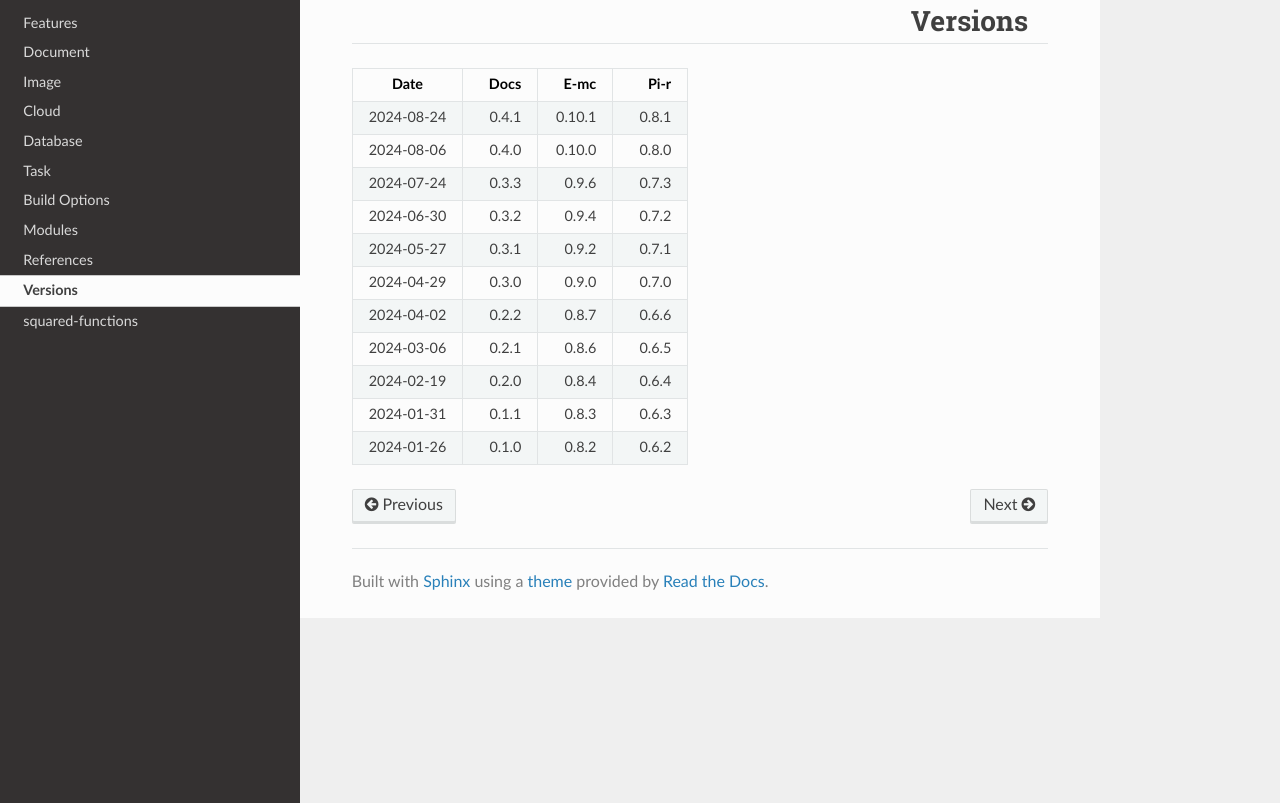
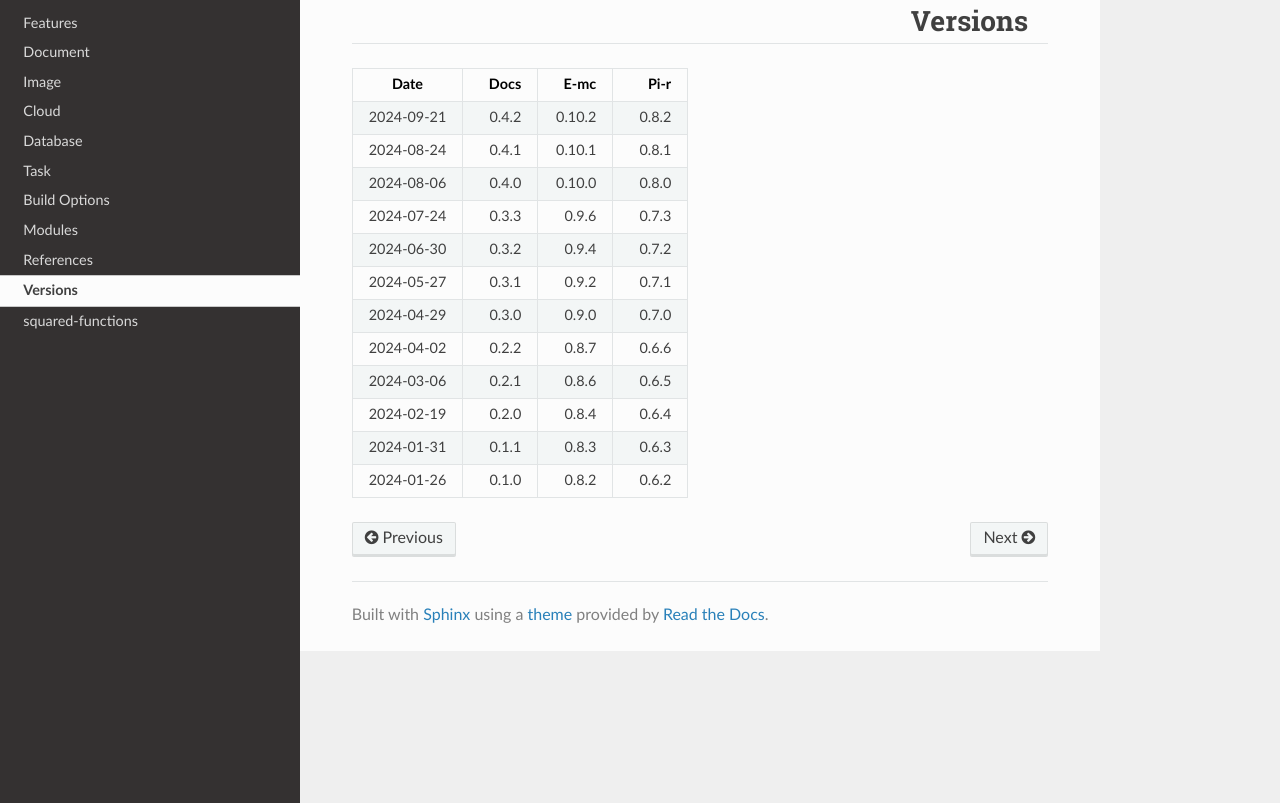
Before and after one commit to anpham6/chrome-docs, a Sphinx documentation site: the page built from source/versions.rst, in a window 1280 px wide, cut to the strip 97-900 px from the top of the page. Built offline with Sphinx 7.4.7 and the Read the Docs theme 2.0.0, drawn with Linux system fonts in a browser that asks for light colours.

Commit message:
Versions: Release date for e-mc 0.10.2.

```diff
--- a/source/versions.rst
+++ b/source/versions.rst
@@ -7,6 +7,7 @@ Versions
 ========== ======== ======== ========
    Date      Docs      E-mc     Pi-r
 ========== ======== ======== ========
+2024-09-21    0.4.2   0.10.2    0.8.2
 2024-08-24    0.4.1   0.10.1    0.8.1
 2024-08-06    0.4.0   0.10.0    0.8.0
 2024-07-24    0.3.3    0.9.6    0.7.3
```
Also changed, not shown: README.md (+1 -0 lines).
